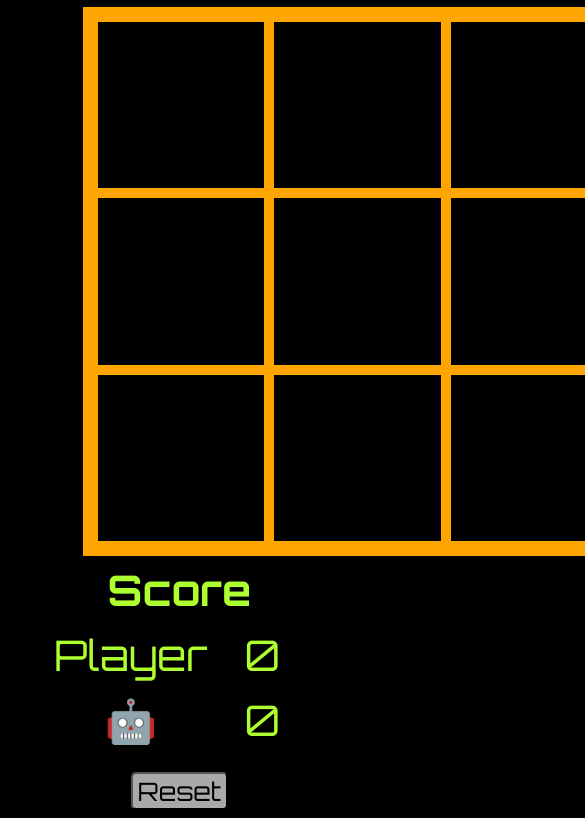
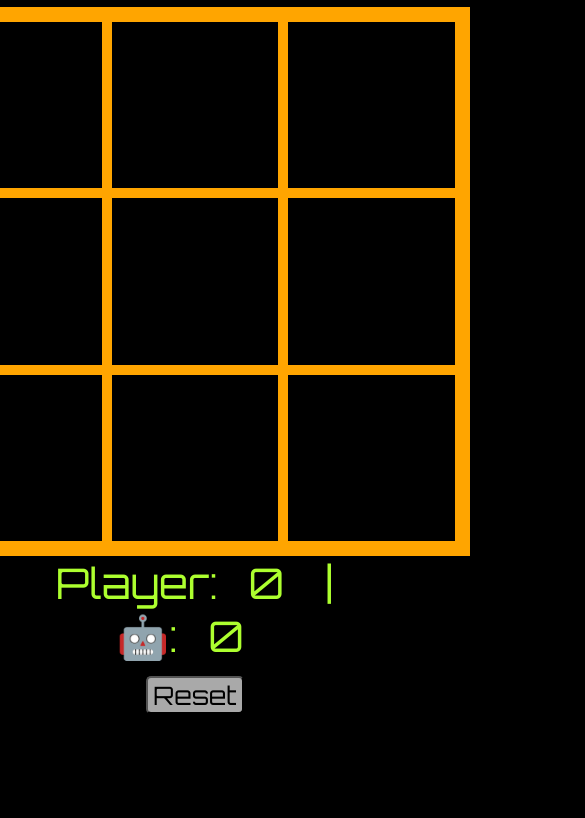
Before and after one commit to pouyaniranpour/Mission_2, a plain HTML site: page index.html in a window 390 px wide. Both pictures are taken after a click on the button "OK". Shown: the part 164-982 px from the top of the page, 585 px wide, since content can reach past the window. After the commit the page ends 887 px from the top, so only its background shows below. Drawn offline with Linux system fonts and the light colour scheme.

Commit message:
Improved responsiveness

```diff
--- a/index.html
+++ b/index.html
@@ -10,7 +10,7 @@
   </head>
   <body>
     <h1>Noughts and Crosses</h1>
-    <div id="mainContainer">
+
 
     <div class="grid-container">
       <div class="grid-item"></div>
@@ -24,7 +24,16 @@
       <div class="grid-item"></div>
     </div>
 
-    <table id="scoreContainer">
+    <div id="scoreContainer">
+      <div>
+      <span id="playerName">Player:</span><span id="playerScore">0</span>
+      <span>|</span>
+      <span>🤖:</span><span id="computerScore">0</span>
+      </div>
+      <div><button id="resetBtn">Reset</button></div>
+    </div>
+
+    <!-- <table id="scoreContainer">
       <thead>
         <tr>
           <th colspan="2">Score</th>
@@ -41,10 +50,10 @@
       <tr>
         <td colspan="2"><button id="resetBtn">Reset</button></td>
       </tr>
-    </table>
-    </div>
+    </table> -->
+
     <div id="overlay">
-      <div id="overlayText">Overlay Text</div>
+      <div id="overlayText"></div>
     </div>
     <div id="nameInputOverlay">
       <div id="nameInputContainer">
--- a/script.js
+++ b/script.js
@@ -34,10 +34,8 @@ let compMoveIndex = 0;
 
 nameInputBtn.addEventListener("click", function () {
   nameInputOverlay.style.display = "none";
-  if (nameInput.value === "") {
-    playerNameField.innerText = "Player";
-  } else {
-    playerNameField.innerText = nameInput.value;
+  if (nameInput.value !== "") {
+    playerNameField.innerText = `${nameInput.value}:`;
   }
 });
 
@@ -76,9 +74,7 @@ overlay.addEventListener("click", function () {
 for (let i = 0; i < squaresArray.length; i++) {
   squaresArray[i].addEventListener("click", function () {
     compMoveIndex = action(i);
-    console.log(boardState);
     squaresArray[i].textContent = boardState[i];
-    popSound.play();
     setTimeout(function () {
       squaresArray[compMoveIndex].textContent = boardState[compMoveIndex];
     }, 200);
@@ -109,23 +105,17 @@ function updateScenarios(board) {
 
 function action(index) {
   let board = boardState;
-  //let compMoveIndex = 0; //index of computer's move
-
-  console.log(index);
   if (board[index] === "" && !gameIsOver) {
     board[index] = "X";
     moveCounter++;
     gameIsOver = isGameOver(board, moveCounter);
     if (!gameIsOver) {
       compMoveIndex = computerMove(board);
-      console.log(compMoveIndex);
       board[compMoveIndex] = "O";
       moveCounter++;
-      console.log("move counter", moveCounter);
       gameIsOver = isGameOver(board, moveCounter);
     }
   }
-  //console.log(board);
 
   return compMoveIndex;
 }
@@ -139,7 +129,6 @@ function computerMove(board) {
   let moveIndex = 0;
   let circleIndex = -1;
   let scenarios = updateScenarios(board);
-  console.log("inside computer move", scenarios);
 
   for (let x = 0; x < board.length; x++) {
     if (board[x] === "" && board[x] !== "X") {
@@ -148,25 +137,20 @@ function computerMove(board) {
       continue;
     }
   }
-  console.log("free spaces", freeSpaces);
-  console.log(scenarios);
 
   if (scenarios.includes("OO")) {
     circleIndex = scenarios.indexOf("OO");
     moveIndex = bestMove(circleIndex, freeSpaces);
   } else if (scenarios.includes("O")) {
     circleIndex = scenarios.indexOf("O");
-    console.log("circleIndex", circleIndex);
     moveIndex = bestMove(circleIndex, freeSpaces);
   } else {
     moveIndex = freeSpaces[getRandomInt(freeSpaces.length)];
   }
-  console.log("move Index", moveIndex);
   return moveIndex;
 }
 
 function bestMove(index, freeSpaces) {
-  console.log("free spaces", freeSpaces);
   const movesArray = [
     [0, 1, 2],
     [3, 4, 5],
@@ -190,22 +174,18 @@ function bestMove(index, freeSpaces) {
 
 function isGameOver(board, moveNum) {
   let scenarios = updateScenarios(board);
-  console.log("isGameOver called");
 
   if (scenarios.includes("XXX")) {
-    console.log("Crosses has won!🎉🎊🥳");
     displayFinal("crosses");
     playerScore++;
     playerScoreDisplay.innerHTML = `${playerScore}`;
     return true;
   } else if (scenarios.includes("OOO")) {
-    console.log("Noughts has won!🎉🎊🥳");
     displayFinal("noughts");
     computerScore++;
     computerScoreDisplay.innerHTML = `${computerScore}`;
     return true;
   } else if (moveCounter === 9 && !gameIsOver) {
-    console.log("It's a draw!");
     displayFinal("draw");
     return true;
   } else {
--- a/style.css
+++ b/style.css
@@ -4,6 +4,7 @@ body {
   display: flex;
   flex-direction: column;
   justify-content: center;
+  align-items: center;
 }
 
 h1 {
@@ -11,6 +12,7 @@ h1 {
   text-align: center;
   font-family: "Orbitron", Arial, sans-serif;
   font-size: 5vh;
+  align-self: center;
 }
 #mainContainer {
   align-items: center;
@@ -31,11 +33,13 @@ h1 {
 }
 
 .grid-container {
+  align-self: center;
+  max-width: auto;
+  max-height: auto;
   display: inline-grid;
   grid-template-columns: auto auto auto;
   background-color: orange;
   padding: 10px;
-  margin-left: 20%;
 }
 
  #resetBtn {
@@ -51,15 +55,12 @@ h1 {
 
 
 #scoreContainer {
-  display: inline-table;
+  align-self: center;
   color: greenyellow;
-  /* border: 5px solid orange; */
   border-radius: 5px;
   font-size: 5vh;
   font-family: 'Orbitron';
   text-align: center;
-  padding-left: 10%;
-  position: absolute;
 }
 
 td,th {
@@ -99,7 +100,7 @@ td,th {
   position: absolute;
   top: 50%;
   left: 50%;
-  font-size: 50px;
+  font-size: 4vh;
   color: white;
   transform: translate(-50%,-50%);
   -ms-transform: translate(-50%,-50%);
@@ -142,3 +143,10 @@ td,th {
 }
 
 /*================================================== */
+
+@media only screen and (min-width: 1010px) {
+  body {
+
+  }
+
+}
```
